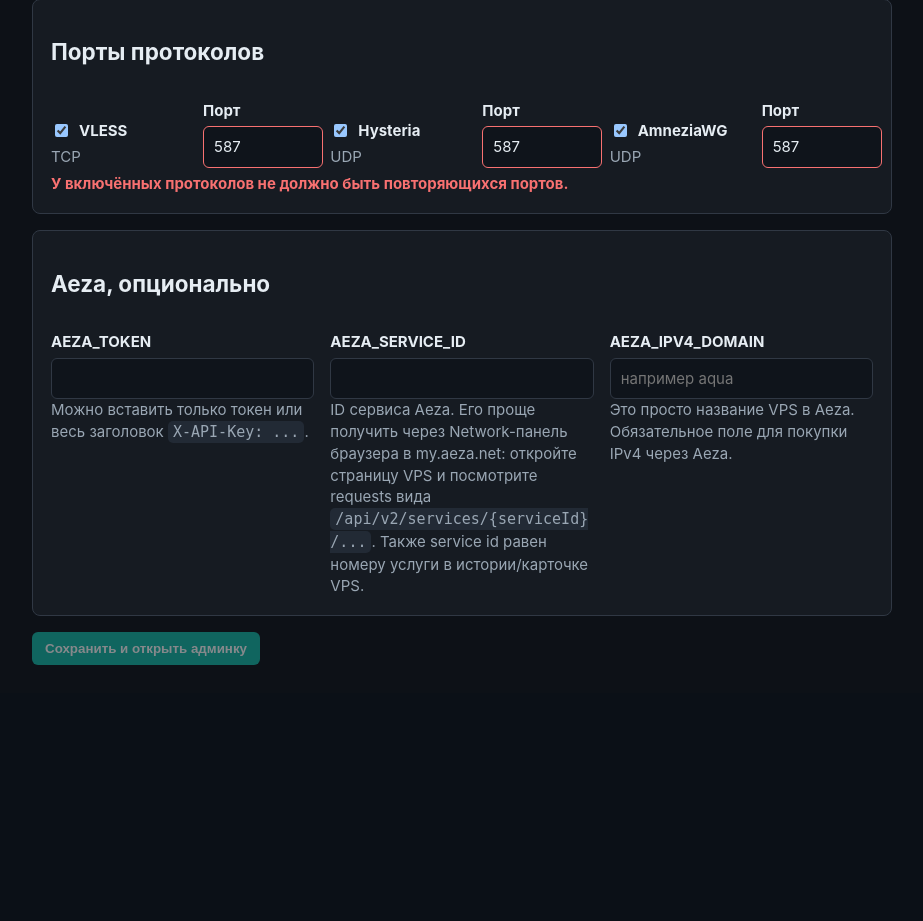
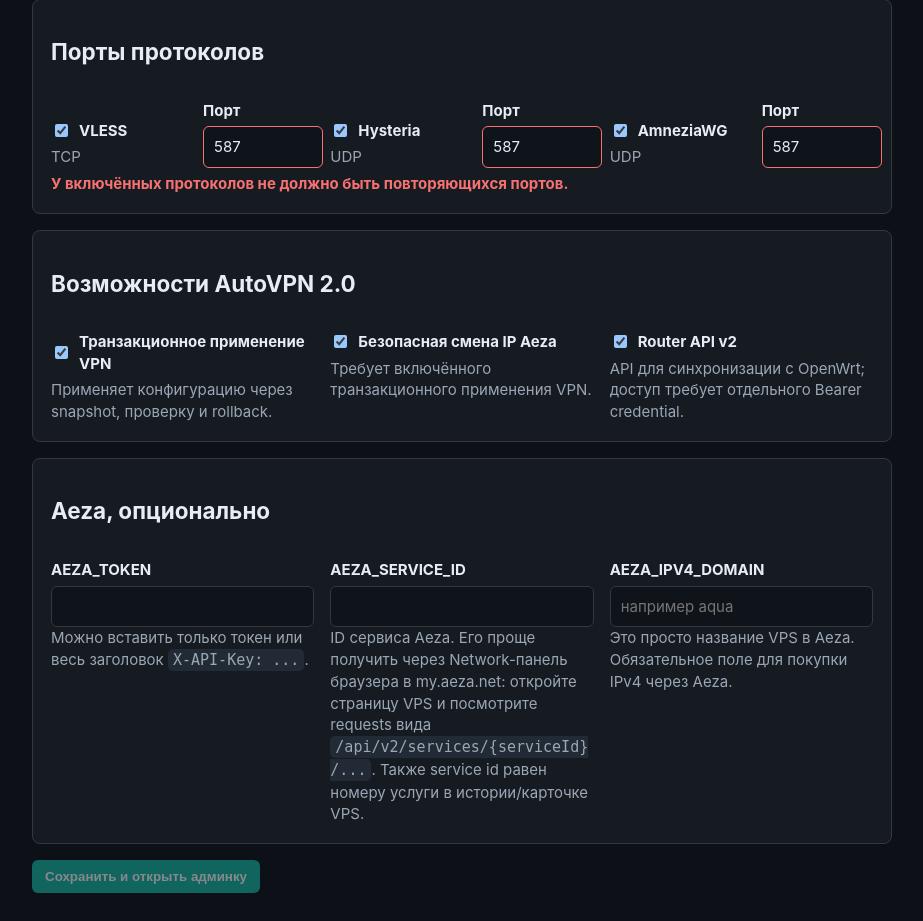
Before and after one commit to nevrozzkie/AutoVPN, a FastAPI app: page /admin/setup in a window 1280 px wide. Shown: the part 824-1745 px from the top of the page, without its empty margins (178-1101 px from the left). Before the commit the page ends 1489 px from the top, so only its background shows below. Run offline with FastAPI, Linux system fonts and the light colour scheme; data comes from the database, SQL or seed files in the repository; data that the repository does not hold is empty; some libraries are stand-ins or nearby versions.

Commit message:
Enable AutoVPN 2.0 controls by default

```diff
--- a/app/config.py
+++ b/app/config.py
@@ -58,12 +58,12 @@ class Settings:
         "VPN_LEASE_HEARTBEAT_SECONDS", 30
     )
     enable_transactional_vpn_apply: bool = _get_bool(
-        "ENABLE_TRANSACTIONAL_VPN_APPLY"
+        "ENABLE_TRANSACTIONAL_VPN_APPLY", True
     )
     enable_safe_aeza_ip_rotation: bool = _get_bool(
-        "ENABLE_SAFE_AEZA_IP_ROTATION"
+        "ENABLE_SAFE_AEZA_IP_ROTATION", True
     )
-    enable_router_api: bool = _get_bool("ENABLE_ROUTER_API")
+    enable_router_api: bool = _get_bool("ENABLE_ROUTER_API", True)
 
     vless_port: int = _get_int("VLESS_PORT", 443)
     vless_reality_target: str = os.getenv("VLESS_REALITY_TARGET", "ok.ru:443")
--- a/app/main.py
+++ b/app/main.py
@@ -71,6 +71,7 @@ from app.runtime_config import (
     aeza_ipv4_domain,
     aeza_service_id,
     aeza_token,
+    router_api_enabled,
     setup_complete,
     safe_aeza_ip_rotation_enabled,
     transactional_vpn_apply_enabled,
@@ -443,6 +444,9 @@ def admin_setup_page(
             "aeza_token_configured": bool(aeza_token()),
             "aeza_service_id": aeza_service_id(),
             "aeza_ipv4_domain": aeza_ipv4_domain(),
+            "transactional_vpn_apply_enabled": transactional_vpn_apply_enabled(),
+            "safe_aeza_ip_rotation_enabled": safe_aeza_ip_rotation_enabled(),
+            "router_api_enabled": router_api_enabled(),
             "setup_complete": setup_complete(),
             "install_running": has_running_install_operation(),
             "operation_running": has_running_operation(),
@@ -469,6 +473,10 @@ def setup_submit(
     hysteria_port_value: str = Form(""),
     amnezia_enabled_value: str | None = Form(None),
     amnezia_port_value: str = Form(""),
+    autovpn2_settings_present: str | None = Form(None),
+    transactional_vpn_apply_enabled_value: str | None = Form(None),
+    safe_aeza_ip_rotation_enabled_value: str | None = Form(None),
+    router_api_enabled_value: str | None = Form(None),
     aeza_token_value: str = Form(""),
     aeza_service_id_value: str = Form(""),
     aeza_ipv4_domain_value: str = Form(""),
@@ -493,6 +501,20 @@ def setup_submit(
         "amnezia": (amnezia_enabled_value == "on", _required_port_value(amnezia_port_value, "AmneziaWG")),
     }
     _ensure_unique_enabled_protocol_ports(protocol_settings)
+    feature_updates: dict[str, str] = {}
+    if autovpn2_settings_present == "1":
+        transactional_apply_enabled = transactional_vpn_apply_enabled_value == "on"
+        safe_rotation_enabled = safe_aeza_ip_rotation_enabled_value == "on"
+        if safe_rotation_enabled and not transactional_apply_enabled:
+            raise HTTPException(
+                status_code=status.HTTP_400_BAD_REQUEST,
+                detail="Safe Aeza IP rotation requires transactional VPN apply",
+            )
+        feature_updates = {
+            "config.enable_transactional_vpn_apply": "1" if transactional_apply_enabled else "0",
+            "config.enable_safe_aeza_ip_rotation": "1" if safe_rotation_enabled else "0",
+            "config.enable_router_api": "1" if router_api_enabled_value == "on" else "0",
+        }
 
     updates = {
         "config.admin_username": admin_username_value.strip() or "admin",
@@ -504,6 +526,7 @@ def setup_submit(
         "config.aeza_ipv4_payment_method": "balance",
         "config.aeza_ipv4_domain": aeza_ipv4_domain_value.strip(),
         "config.aeza_ipv4_after_purchase_delay_seconds": "120",
+        **feature_updates,
     }
     if password:
         updates["config.admin_password"] = hash_password(password)
--- a/app/router_api.py
+++ b/app/router_api.py
@@ -10,8 +10,8 @@ from fastapi import APIRouter, Request
 from fastapi.responses import JSONResponse, Response
 
 from app.amnezia import render_amnezia_vpn_key
-from app.config import settings
 from app.db import get_db
+from app.runtime_config import router_api_enabled
 from app.router_credentials import (
     AuthenticatedRouterCredential,
     RouterAuthenticationFailure,
@@ -62,7 +62,7 @@ def router_api_error_response(_: Request, exc: RouterApiError) -> JSONResponse:
 
 
 def _require_enabled() -> None:
-    if not settings.enable_router_api:
+    if not router_api_enabled():
         raise RouterApiError(404, "not_found", "Resource not found")
 
 
--- a/app/runtime_config.py
+++ b/app/runtime_config.py
@@ -163,6 +163,10 @@ def safe_aeza_ip_rotation_enabled() -> bool:
     )
 
 
+def router_api_enabled() -> bool:
+    return config_bool("enable_router_api", settings.enable_router_api)
+
+
 def vless_port() -> int | None:
     return protocol_port("vless", settings.vless_port, True)
 
--- a/app/templates/dashboard.html
+++ b/app/templates/dashboard.html
@@ -144,9 +144,9 @@
 {% elif not aeza_ip_rotation_available %}
   <p class="muted">Смена IP доступна только для Aeza: настройте AEZA_TOKEN и AEZA_SERVICE_ID.</p>
 {% elif not safe_aeza_ip_rotation_enabled %}
-  <p class="muted">Безопасная ротация Aeza выключена. После интеграционной проверки включите <code>ENABLE_SAFE_AEZA_IP_ROTATION=1</code>; старый контур не запускается.</p>
+  <p class="muted">Безопасная ротация Aeza выключена. Включить её можно на странице <a href="/admin/setup">Setup</a>; старый контур не запускается.</p>
 {% elif not transactional_vpn_apply_enabled %}
-  <p class="muted">Сначала включите и проверьте <code>ENABLE_TRANSACTIONAL_VPN_APPLY=1</code>; safe rotation не обходит этот gate.</p>
+  <p class="muted">Сначала включите транзакционное применение VPN на странице <a href="/admin/setup">Setup</a>; safe rotation не обходит этот gate.</p>
 {% endif %}
 
 <p class="danger">
--- a/app/templates/ip_manager.html
+++ b/app/templates/ip_manager.html
@@ -7,8 +7,8 @@
   назначение главным и удаление заблокированы, потому что они обходят durable
   safe-rotation workflow.
   {% if not safe_rotation_enabled %}
-    Безопасная ротация также выключена; для staged rollout используется
-    <code>ENABLE_SAFE_AEZA_IP_ROTATION=1</code>.
+    Безопасная ротация также выключена; включить её можно на странице
+    <a href="/admin/setup">Setup</a>.
   {% endif %}
 </section>
 
--- a/app/templates/setup.html
+++ b/app/templates/setup.html
@@ -9,6 +9,7 @@
       {% endif %}
 
       <form method="post" action="/admin/setup">
+        <input type="hidden" name="autovpn2_settings_present" value="1">
         <section>
           <h2>Админка</h2>
           <div class="grid">
@@ -110,6 +111,33 @@
         </section>
 
         <section>
+          <h2>Возможности AutoVPN 2.0</h2>
+          <div class="grid">
+            <div>
+              <label class="check-label" for="transactional_vpn_apply_enabled_value">
+                <input id="transactional_vpn_apply_enabled_value" name="transactional_vpn_apply_enabled_value" type="checkbox" {% if transactional_vpn_apply_enabled %}checked{% endif %}>
+                Транзакционное применение VPN
+              </label>
+              <span class="muted">Применяет конфигурацию через snapshot, проверку и rollback.</span>
+            </div>
+            <div>
+              <label class="check-label" for="safe_aeza_ip_rotation_enabled_value">
+                <input id="safe_aeza_ip_rotation_enabled_value" name="safe_aeza_ip_rotation_enabled_value" type="checkbox" {% if safe_aeza_ip_rotation_enabled %}checked{% endif %}>
+                Безопасная смена IP Aeza
+              </label>
+              <span class="muted">Требует включённого транзакционного применения VPN.</span>
+            </div>
+            <div>
+              <label class="check-label" for="router_api_enabled_value">
+                <input id="router_api_enabled_value" name="router_api_enabled_value" type="checkbox" {% if router_api_enabled %}checked{% endif %}>
+                Router API v2
+              </label>
+              <span class="muted">API для синхронизации с OpenWrt; доступ требует отдельного Bearer credential.</span>
+            </div>
+          </div>
+        </section>
+
+        <section>
           <h2>Aeza, опционально</h2>
           <div class="grid">
             <div>
@@ -156,6 +184,8 @@
       const passwordMatchError = document.querySelector("#password-match-error");
       const protocolPortInputs = Array.from(document.querySelectorAll(".protocol-port"));
       const protocolPortError = document.querySelector("#protocol-port-error");
+      const transactionalApplyInput = document.querySelector("#transactional_vpn_apply_enabled_value");
+      const safeRotationInput = document.querySelector("#safe_aeza_ip_rotation_enabled_value");
       const submitButton = document.querySelector("#setup-submit-button");
       let passwordMismatch = false;
       let protocolPortInvalid = false;
@@ -209,12 +239,21 @@
         submitButton.disabled = passwordMismatch || protocolPortInvalid;
       }
 
+      function syncFeatureFlags() {
+        if (!transactionalApplyInput.checked) {
+          safeRotationInput.checked = false;
+        }
+        safeRotationInput.disabled = !transactionalApplyInput.checked;
+      }
+
       passwordInput.addEventListener("input", syncPasswordMatch);
       passwordConfirmInput.addEventListener("input", syncPasswordMatch);
       protocolPortInputs.forEach((input) => {
         input.addEventListener("input", syncProtocolPorts);
         document.querySelector(`#${input.dataset.enabledId}`).addEventListener("change", syncProtocolPorts);
       });
+      transactionalApplyInput.addEventListener("change", syncFeatureFlags);
+      syncFeatureFlags();
       syncPasswordMatch();
       syncProtocolPorts();
     </script>
```
Also changed, not shown: app/templates/ip_confirm.html (+4 -5 lines), tests/test_router_api.py (+1 -0 lines), tests/test_router_apply_results.py (+1 -0 lines), tests/test_security_boundaries.py (+72 -0 lines), README.md, 1 other file.
